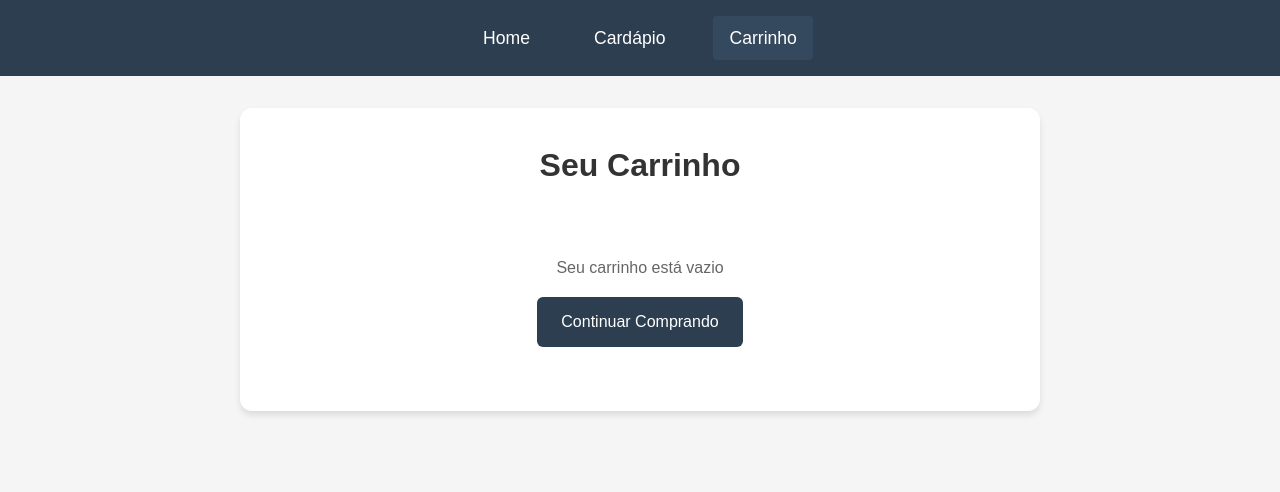
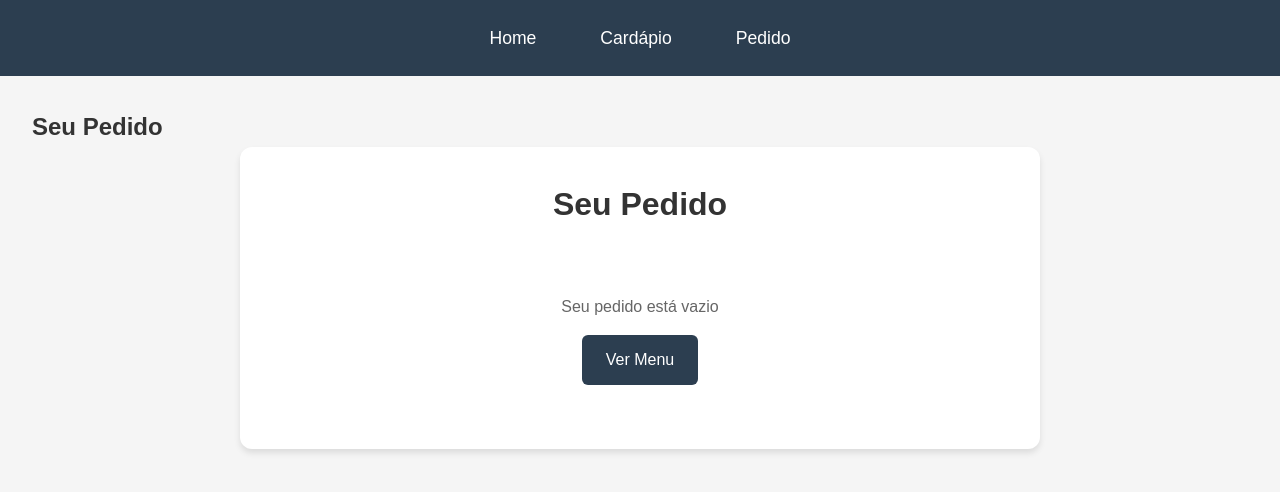
Before and after one commit to CelDarley/bar, a Vue app: page /cart in a window 1280 px wide. Shown: the top 492 px of the page. Built offline with nearby package versions, Linux system fonts and the light colour scheme; the HTML template or start-up script is replaced by a standard one.

Commit message:
Commit inicial: Sistema de pedidos para bar

```diff
--- a/src/App.vue
+++ b/src/App.vue
@@ -3,8 +3,8 @@
     <nav class="navbar">
       <router-link to="/" class="nav-link">Home</router-link>
       <router-link to="/menu" class="nav-link">Cardápio</router-link>
-      <router-link to="/cart" class="nav-link cart-link">
-        Carrinho
+      <router-link to="/pedido" class="nav-link">
+        Pedido
         <span v-if="cartStore.items.length" class="cart-count">
           {{ cartStore.items.length }}
         </span>
--- a/src/components/AddToCartModal.vue
+++ b/src/components/AddToCartModal.vue
@@ -1,7 +1,7 @@
 <template>
   <div v-if="show" class="modal-overlay" @click="close">
     <div class="modal-content" @click.stop>
-      <h2>Adicionar ao Carrinho</h2>
+      <h2>Adicionar ao Pedido</h2>
       <div class="dish-info">
         <img :src="dish.image" :alt="dish.name">
         <h3>{{ dish.name }}</h3>
@@ -24,7 +24,7 @@
 
       <div class="modal-actions">
         <button class="cancel-btn" @click="close">Cancelar</button>
-        <button class="add-btn" @click="addToCart">Adicionar</button>
+        <button class="add-btn" @click="addToCart">Adicionar ao Pedido</button>
       </div>
     </div>
   </div>
--- a/src/components/Cart.vue
+++ b/src/components/Cart.vue
@@ -1,13 +1,12 @@
 <template>
   <div class="cart-container">
+    <h2>Seu Pedido</h2>
     <div class="cart">
-      <h1>Seu Carrinho</h1>
+      <h1>Seu Pedido</h1>
 
       <div v-if="cartStore.items.length === 0" class="empty-cart">
-        <p>Seu carrinho está vazio</p>
-        <router-link to="/menu" class="continue-shopping">
-          Continuar Comprando
-        </router-link>
+        <p>Seu pedido está vazio</p>
+        <router-link to="/menu" class="menu-link">Ver Menu</router-link>
       </div>
 
       <div v-else class="cart-items">
@@ -104,7 +103,7 @@ h1 {
   margin-bottom: 1rem;
 }
 
-.continue-shopping {
+.menu-link {
   display: inline-block;
   padding: 0.75rem 1.5rem;
   background-color: #2c3e50;
@@ -114,7 +113,7 @@ h1 {
   transition: background-color 0.3s ease;
 }
 
-.continue-shopping:hover {
+.menu-link:hover {
   background-color: #34495e;
 }
 
```
Also changed, not shown: 1 other file (tests, documents, lock files or other folders).
